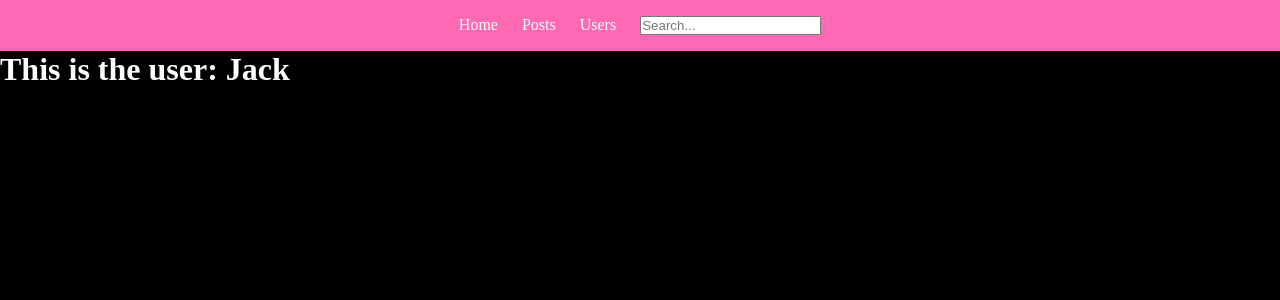
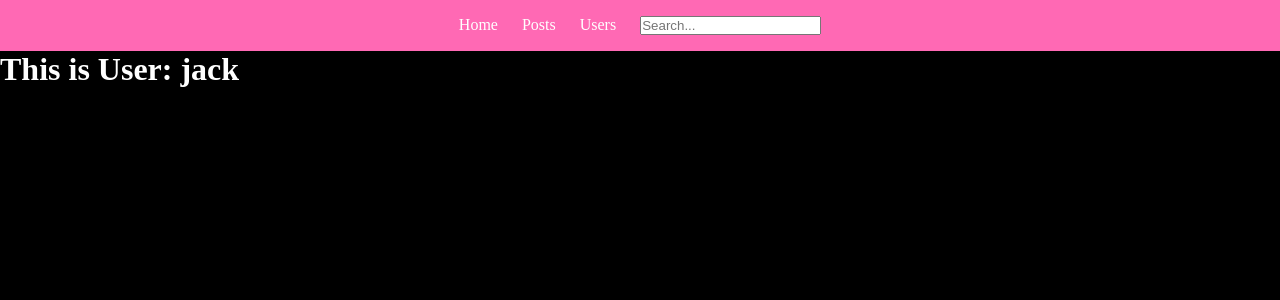
Before and after one commit to michelle01022012/next-crash-course, a Next.js app: page /users/jack in a window 1280 px wide. Shown: the top 300 px of the page. Built offline with nearby package versions, Linux system fonts and the light colour scheme.

Commit message:
added dynamic route

```diff
--- /dev/null
+++ b/pages/users/[username].js
@@ -0,0 +1,11 @@
+import { useRouter } from "next/router"
+
+export default function User() {
+    const router = useRouter()
+    const { username } = router.query
+  return (
+    <>
+      <h1>This is User: {username}</h1>
+    </>
+  )
+}
--- a/pages/users/jack.js
+++ /dev/null
@@ -1,7 +0,0 @@
-export default function Jack() {
-  return (
-    <>
-      <h1>This is the user: Jack</h1>
-    </>
-  )
-}
```
Also changed, not shown: pages/users/jack/post1.js (deleted, +0 -7 lines).
